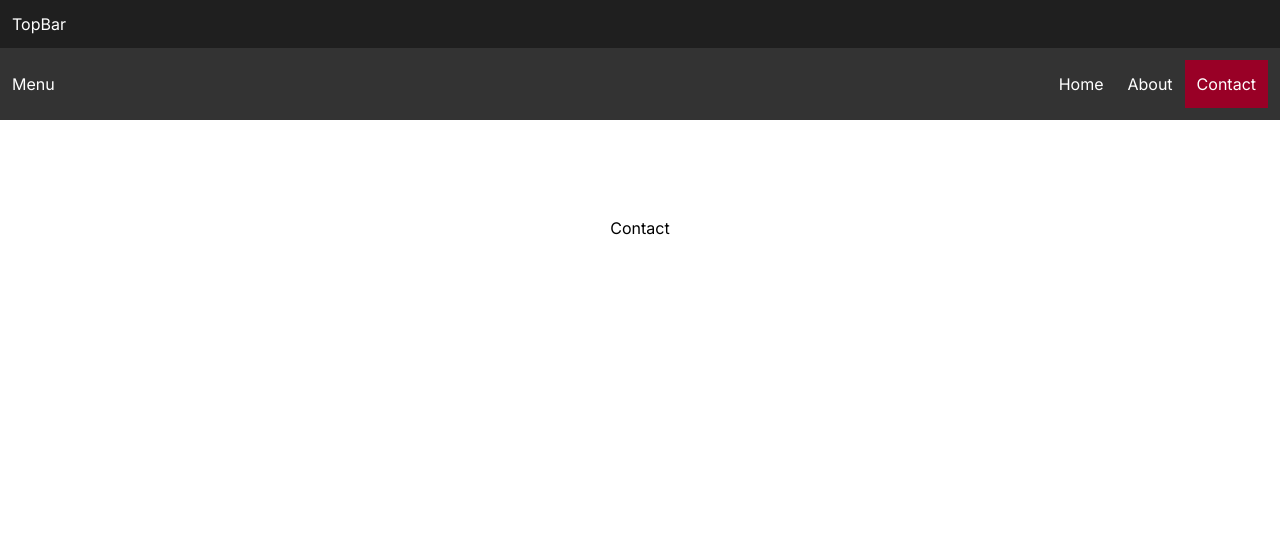
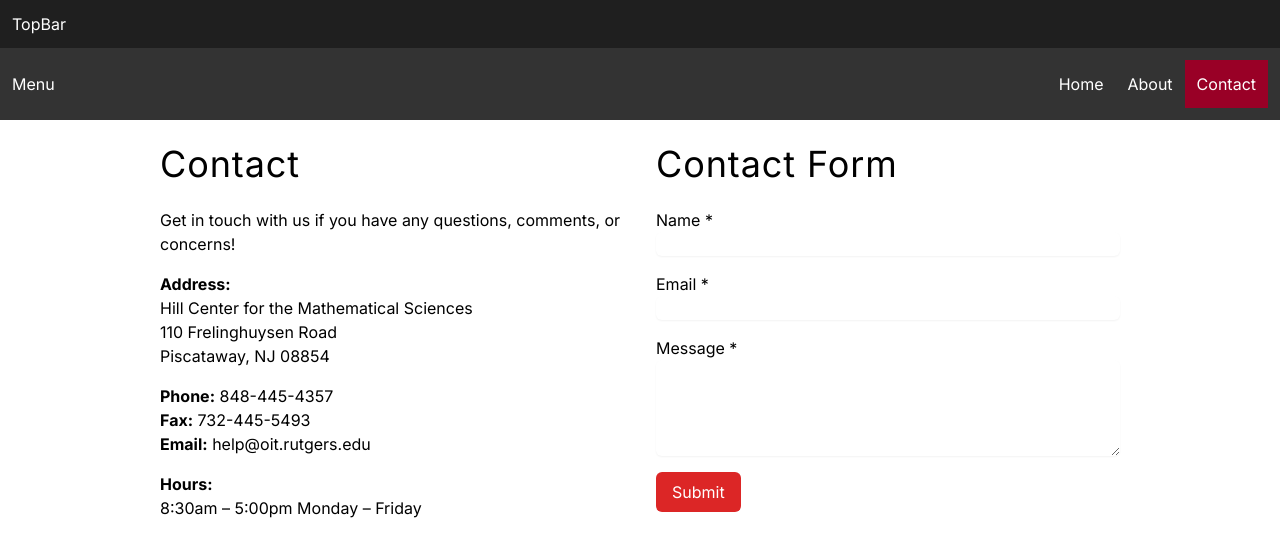
Before and after one commit to balaji-sivasakthi/professor-blog, a Next.js app in the folder front-end/: page /contact in a window 1280 px wide. Shown: the top 556 px of the page. Built offline with nearby package versions, Linux system fonts and the light colour scheme.

Commit message:
feat: contact page added

```diff
--- a/front-end/src/app/contact/page.tsx
+++ b/front-end/src/app/contact/page.tsx
@@ -1,10 +1,52 @@
 import React from "react";
 
+
 function Contact() {
+
   return (
-    <div className="flex min-h-screen flex-col items-center justify-between p-24">
-      Contact
+    <div className="container mx-auto px-40 ">
+    <div className="grid grid-cols-2 gap-8 ">
+      {/* First Column: Contact Information */}
+      <div>
+        <h2 className="text-4xl my-6 tracking-wide">Contact</h2>
+        <p className="pb-4">
+          Get in touch with us if you have any questions, comments, or concerns!
+        </p>
+        <p className="pb-4 "><strong>Address:</strong><br />
+         Hill Center for the Mathematical Sciences<br />
+          110 Frelinghuysen Road<br />
+          Piscataway, NJ 08854
+        </p>
+        <p><strong>Phone:</strong> 848-445-4357<br />
+        <strong>Fax:</strong> 732-445-5493<br />
+        <strong>Email:</strong> help@oit.rutgers.edu<br />
+        <p className="pt-4"><strong >Hours:</strong><br/> 8:30am – 5:00pm Monday – Friday
+        </p></p>
+      </div>
+
+      {/* Second Column: Contact Form */}
+      <div>
+        <h2 className="text-4xl my-6 tracking-wide">Contact Form</h2>
+        <form>
+          <div className="mb-4">
+            <label htmlFor="name">Name *</label>
+            <input type="text" id="name" name="name" required className="block w-full border-gray-300 rounded-md shadow-sm focus:border-blue-300 focus:ring focus:ring-blue-200 focus:ring-opacity-50" />
+          </div>
+          <div className="mb-4">
+            <label htmlFor="email">Email *</label>
+            <input type="email" id="email" name="email" required className="block w-full border-gray-300 rounded-md shadow-sm focus:border-blue-300 focus:ring focus:ring-blue-200 focus:ring-opacity-50" />
+          </div>
+          <div className="mb-4">
+            <label htmlFor="message">Message *</label>
+            <textarea id="message" name="message" rows="4" required className="block w-full border-gray-300 rounded-md shadow-sm focus:border-blue-300 focus:ring focus:ring-blue-200 focus:ring-opacity-50"></textarea>
+          </div>
+          <button type="submit" className="bg-red-600  text-white px-4 py-2 rounded-md hover:bg-white hover:text-black hover:border border-black">Submit</button>
+        </form>
+      </div>
     </div>
+    </div>
+
+
   );
 }
 
```
